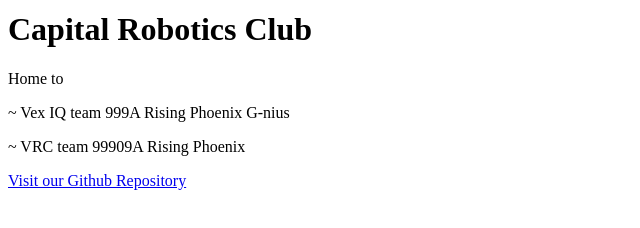
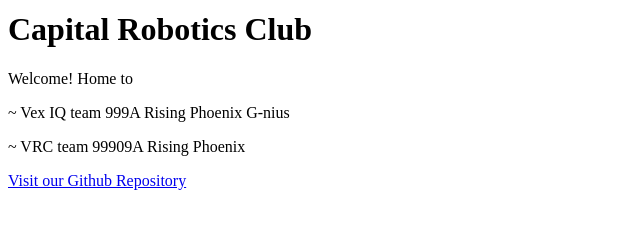
Before and after one commit to CapitalRoboticsClub/web, a plain HTML site: page index.html in a window 1280 px wide. Shown: the part 222-450 px from the top of the page, 0-640 px from the left. Drawn offline with Linux system fonts and the light colour scheme.

Commit message:
minor edit

```diff
--- a/index.html
+++ b/index.html
@@ -5,7 +5,7 @@
 <body>
 
 <h1>Capital Robotics Club</h1>
-<p>Home to </p>
+<p>Welcome! Home to </p>
 <p> ~ Vex IQ team 999A Rising Phoenix G-nius </p>
 <p> ~ VRC team 99909A Rising Phoenix </p>
 
```
